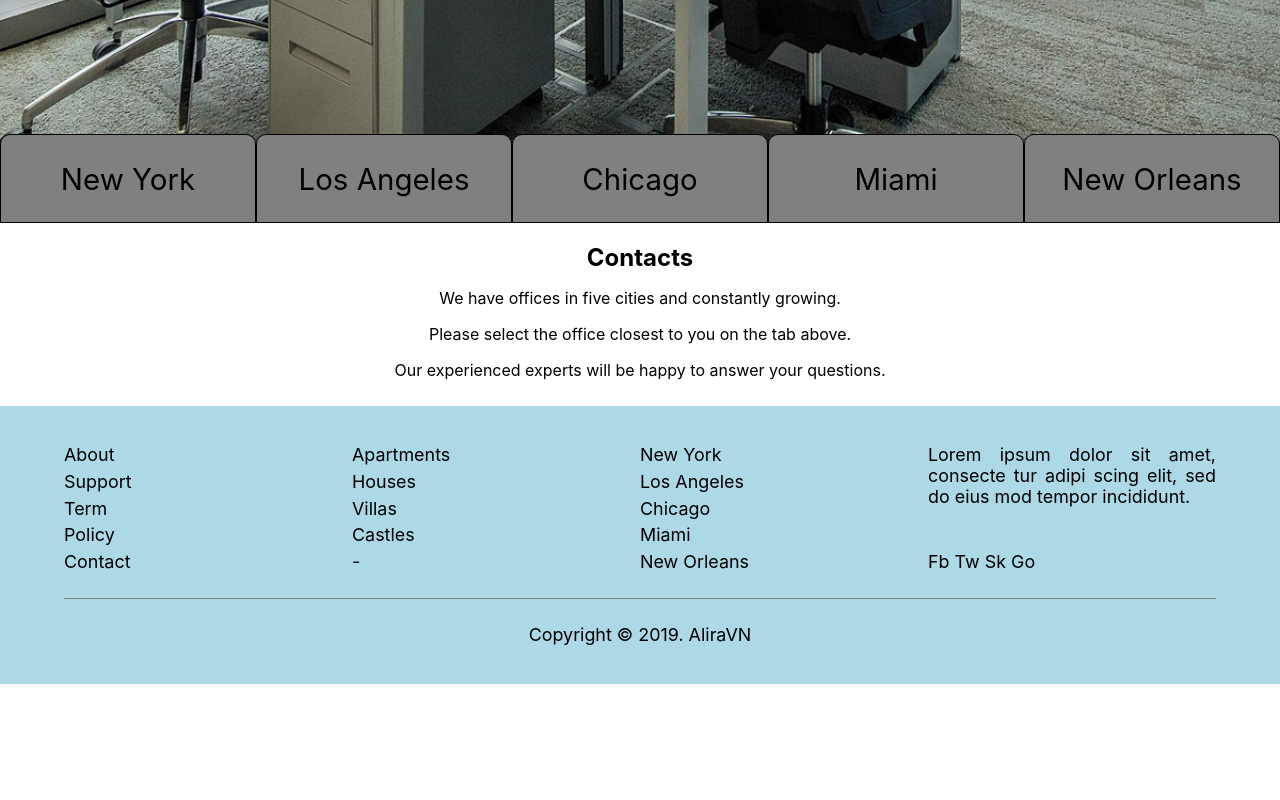
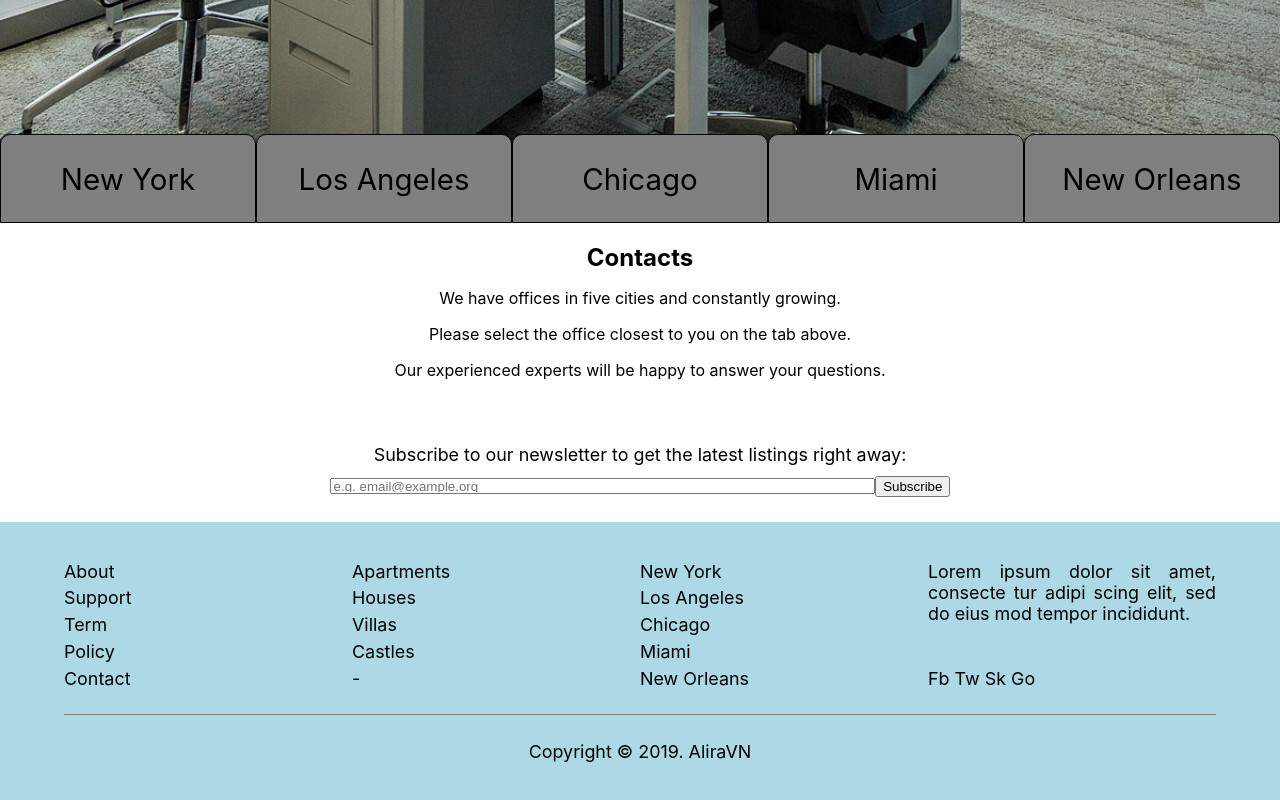
Before and after one commit to aliravn/bootcamp-WCR08-real-estate-react, a React (Create React App) app: page /contact in a window 1280 px wide. Shown: the part 544-1344 px from the top of the page. Before the commit the page ends 1228 px from the top, so only its background shows below. Built offline with nearby package versions, Linux system fonts and the light colour scheme.

Commit message:
create NewsletterSubscription component and implement it in ContactPage

```diff
--- a/src/components/ContactPage.css
+++ b/src/components/ContactPage.css
@@ -14,7 +14,17 @@
 	text-align: center;
 }
 
+#newsletter-container {
+	width: 70%;
+	margin: 0 auto;
+	margin-top: 5vw;
+	font-size: 1.4vw;
+	text-align: center;
+}
 
+#newsletter-container > input {
+	margin-top: 1vw;
+}
 
 .contact-nav-link {
 	text-decoration: none;
--- a/src/components/ContactPage.js
+++ b/src/components/ContactPage.js
@@ -4,6 +4,8 @@ import ContactNavigation from "./ContactNavigation";
 import AboutPage from "./AboutPage";
 import ContactOffice from "./ContactOffice";
 import ContactIntroduction from "./ContactIntroduction"
+import NewsletterSubscription from "./NewsletterSubscription"
+
 import Header from "./Header";
 
 import './ContactPage.css';
@@ -24,6 +26,7 @@ class ContactPage extends Component {
 					<Route path="/contact/no" exact component={ContactOffice} />
 					<Route component={ContactOffice} />
 				</Switch>
+				<NewsletterSubscription />
 				</Router>
 
 			</div>
--- /dev/null
+++ b/src/components/NewsletterSubscription.js
@@ -0,0 +1,15 @@
+import React, {Component} from 'react';
+
+class ContactPage extends Component {
+	render() {
+		return (
+			<div id="newsletter-container">
+				Subscribe to our newsletter to get the latest listings right away:
+				<input type="text" placeholder="e.g. email@example.org" />
+				<button>Subscribe</button>
+			</div>
+		);
+	}
+}
+
+export default ContactPage;
```
